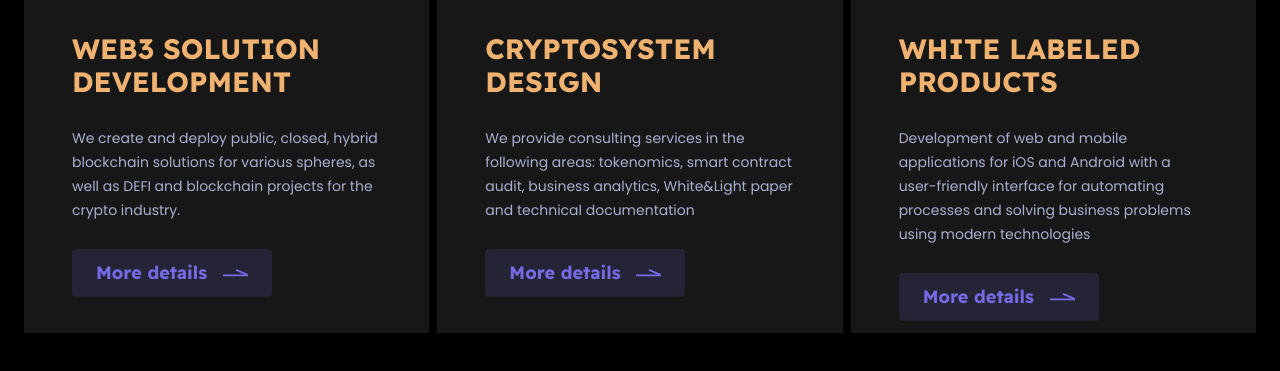
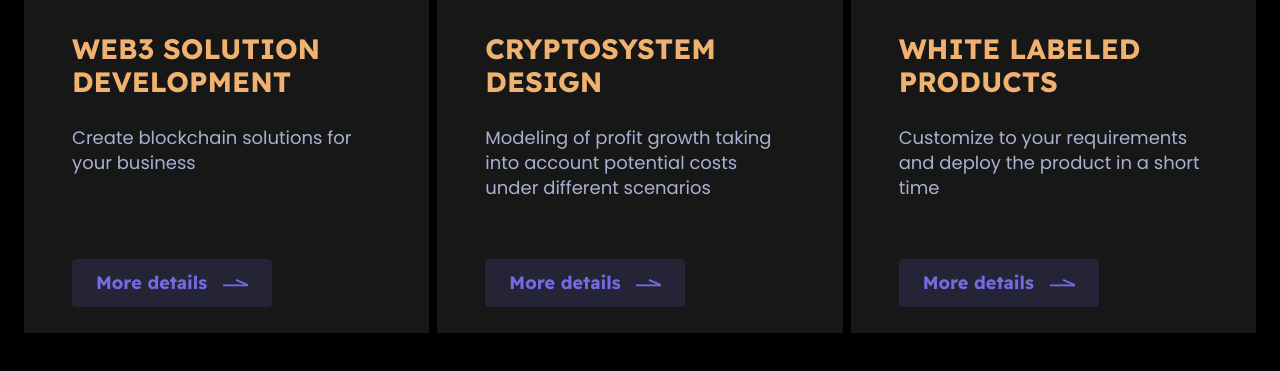
Before and after one commit to justlxurx/gexabyte, a Next.js app: page / in a window 1280 px wide. Shown: the part 1560-1931 px from the top of the page. Built offline with nearby package versions, Linux system fonts and the light colour scheme; no server answers.

Commit message:
fix: locale json property names and their usage

```diff
--- a/components/UI/molecules/ContactUs/ContactUsForm.tsx
+++ b/components/UI/molecules/ContactUs/ContactUsForm.tsx
@@ -160,7 +160,7 @@ const ContactUsForm = () => {
                           fontFamily: 'Helvetica Neue',
                           width: { xs: '126px', md: '100%' },
                       }}>
-                          {t('home.help.blockchain.title')}
+                          {t('home.help.web3.title')}
                       </Button>
                   </Grid>
                   <Grid item xs={1}>
@@ -175,7 +175,7 @@ const ContactUsForm = () => {
                           },
                           fontFamily: 'Helvetica Neue'
                       }}>
-                          {t('home.help.consulting.title')}
+                          {t('home.help.cryptosystem.title')}
                       </Button>
                   </Grid>
                   <Grid item xs={1}>
@@ -191,7 +191,7 @@ const ContactUsForm = () => {
                           fontFamily: 'Helvetica Neue',
                           fontStyle: 'normal',
                       }}>
-                          {t('home.help.webMobile.title')}
+                          {t('home.help.whitelabeled.title')}
                       </Button>
                   </Grid>
               </Grid>
--- a/components/custom/Footer.tsx
+++ b/components/custom/Footer.tsx
@@ -50,9 +50,9 @@ const Footer = () => {
           <Grid item xs={1} md={1}>
             <Stack direction={'column'}>
               {/*<Typography sx={{ fontSize: '18px', fontWeight: '700', fontFamily: 'Readex Pro', mb: '1rem' }}>Solutions</Typography>*/}
-              <StyledTypography title={t('home.help.blockchain.title')} link={'/blockchain'} />
-              <StyledTypography title={t('home.help.consulting.title')} link={'/consulting'} />
-              <StyledTypography title={t('home.help.webMobile.title')} link={'/webdev'} />
+              <StyledTypography title={t('home.help.web3.title')} link={'/blockchain'} />
+              <StyledTypography title={t('home.help.cryptosystem.title')} link={'/consulting'} />
+              <StyledTypography title={t('home.help.whitelabeled.title')} link={'/webdev'} />
             </Stack>
           </Grid>
           {/*<Grid item xs={1} md={2}>*/}
--- a/components/custom/home-page/Services.tsx
+++ b/components/custom/home-page/Services.tsx
@@ -15,20 +15,20 @@ const Services = () => {
   const services = useMemo(() => {
     return [
       {
-        title: t('home.help.blockchain.title'),
-        description: t('home.help.blockchain.text'),
+        title: t('home.help.web3.title'),
+        description: t('home.help.web3.text'),
         icon: '/icons/bd.svg',
         link: '/blockchain'
       },
       {
-        title: t('home.help.consulting.title'),
-        description: t('home.help.consulting.text'),
+        title: t('home.help.cryptosystem.title'),
+        description: t('home.help.cryptosystem.text'),
         icon: '/icons/bc.svg',
         link: '/consulting'
       },
       {
-        title: t('home.help.webMobile.title'),
-        description: t('home.help.webMobile.text'),
+        title: t('home.help.whitelabeled.title'),
+        description: t('home.help.whitelabeled.text'),
         icon: '/icons/wd.svg',
         link: '/webdev'
       }
@@ -142,7 +142,7 @@ const StyledTextArea = styled.div`
     font-family: 'Poppins';
     font-style: normal;
     font-weight: 400;
-    font-size: 14px;
+    font-size: 18px;
     line-height: 24px;
     color: #A8B1D1;
   }
@@ -158,6 +158,7 @@ const StyledIcon = styled.img`
 `
 
 const StyledButton = styled.button`
+  margin-top: auto;//for stick the button to bottom
   display: flex;
   align-items: center;
   justify-content: space-between;
--- a/utils/locales/en.json
+++ b/utils/locales/en.json
@@ -42,17 +42,17 @@
     },
     "help": {
       "title": "what we can help you with",
-      "blockchain": {
+      "web3": {
         "title": "web3 solution development",
-        "text": "We create and deploy public, closed, hybrid blockchain solutions for various spheres, as well as DEFI and blockchain projects for the crypto industry."
+        "text": "Create blockchain solutions for your business"
       },
-      "consulting": {
+      "cryptosystem": {
         "title": "cryptosystem design",
-        "text": "We provide consulting services in the following areas: tokenomics, smart contract audit, business analytics, White&Light paper and technical documentation"
+        "text": "Modeling of profit growth taking into account potential costs under different scenarios"
       },
-      "webMobile": {
+      "whitelabeled": {
         "title": "white labeled products",
-        "text": "Development of web and mobile applications for iOS and Android with a user-friendly interface for automating processes and solving business problems using modern technologies"
+        "text": "Customize to your requirements and deploy the product in a short time"
       }
     },
     "projects": {
--- a/utils/locales/ru.json
+++ b/utils/locales/ru.json
@@ -42,17 +42,17 @@
     },
     "help": {
       "title": "С чем мы можем вам помочь ",
-      "blockchain": {
+      "web3": {
         "title": "web3 разработка",
-        "text": "Мы создаем и внедряем публичные, закрытые, гибридные блокчейн-решения для различных сфер, а также DEFI и блокчейн-проекты для криптоиндустрии."
+        "text": "Создаем блокчейн-решения для вашего бизнеса"
       },
-      "consulting": {
+      "cryptosystem": {
         "title": "криптосистемный дизайн",
-        "text": "Мы предоставляем консультационные услуги по таким направлениям как: токеномика, аудит смарт-контрактов, бизнес-аналитика,Уайтпейпер и Лайтпейпер, а так же по технической документации"
+        "text": "Моделирование роста прибыли с учетом потенциальных затрат при различных сценариях"
       },
-      "webMobile": {
+      "whitelabeled": {
         "title": "white label продукты",
-        "text": "Разработка веб и мобильных приложений для iOS и Android с удобным интерфейсом для автоматизации процессов и решения бизнес-задач с использованием современных технологий"
+        "text": "Адаптируйте продукт в соответствии с вашими требованиями и разверните его в короткие сроки"
       }
     },
     "projects": {
```
